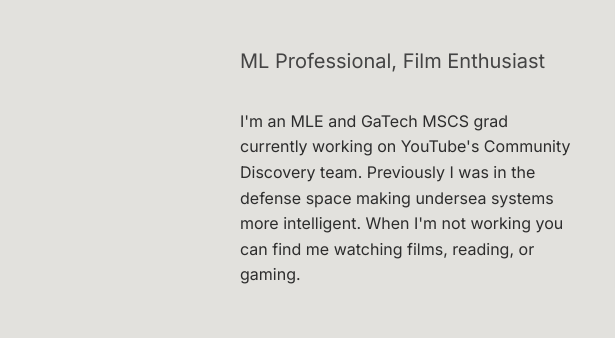
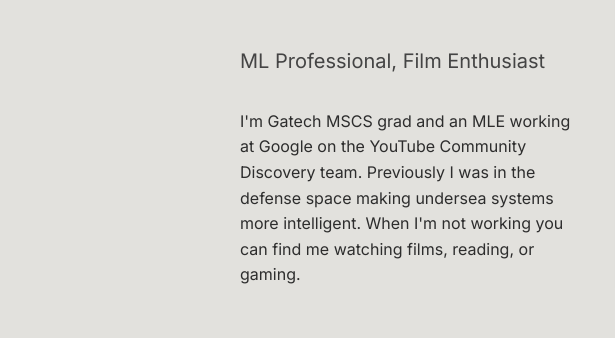
Before and after one commit to Stevenlecs/stevenlecs.github.io, a plain HTML site: page index.html in a window 1280 px wide. Shown: the part 1019-1357 px from the top of the page, 0-615 px from the left. Drawn offline with Linux system fonts and the light colour scheme.

Commit message:
Update personal description in index.html

```diff
--- a/index.html
+++ b/index.html
@@ -43,7 +43,7 @@
                 <div class="about-text">
                     <h2>About Me</h2>
                     <p class="lead-text">ML Professional, Film Enthusiast</p>
-                    <p>I'm an MLE and GaTech MSCS grad currently working on YouTube's Community Discovery team.
+                    <p>I'm Gatech MSCS grad and an MLE working at Google on the YouTube Community Discovery team.
                         Previously I was in the defense space making undersea systems more intelligent.
                         When I'm not working you can find me watching films, reading, or gaming.
                     </p>
```
